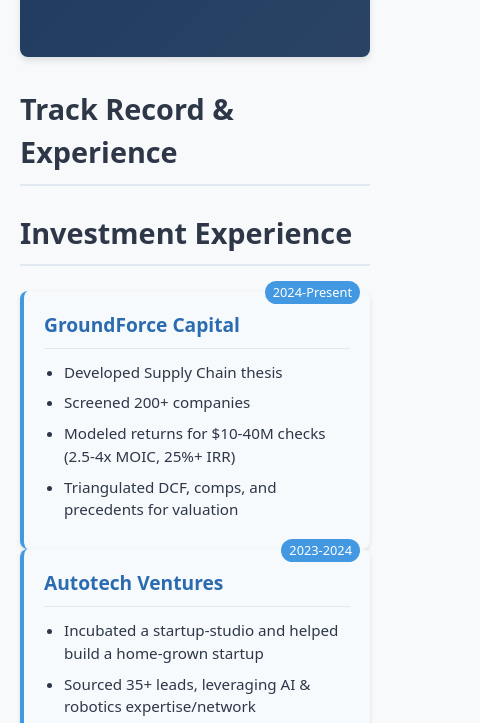
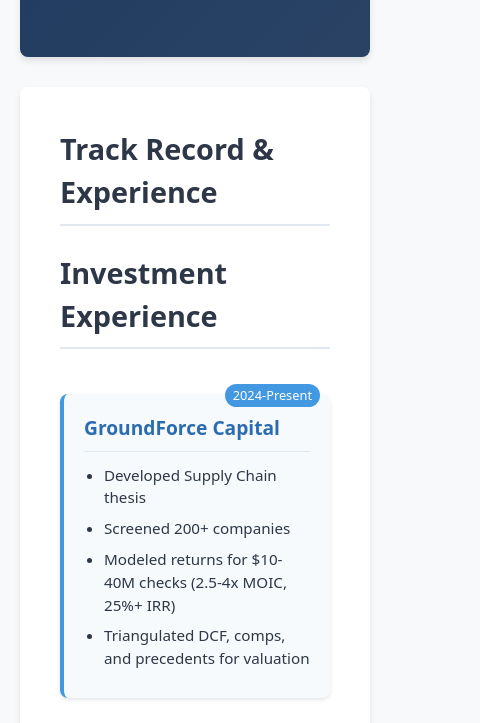
Before and after one commit to NUbivek/NUbivek.github.io, a plain HTML site: page index.html in a window 390 px wide. Shown: the part 464-1187 px from the top of the page, 480 px wide, since content can reach past the window. Drawn offline with Linux system fonts and the light colour scheme.

Commit message:
Update index.html
Final full side by side

```diff
--- a/index.html
+++ b/index.html
@@ -2,7 +2,7 @@
 <html>
 <head>
     <style>
-        /* Base styles remain the same */
+        /* Base styles */
         body {
             font-family: system-ui, -apple-system, sans-serif;
             line-height: 1.5;
@@ -10,28 +10,45 @@
             padding: 20px;
             background: #f8f9fa;
             color: #2d3748;
+            display: flex;
+            flex-direction: column;
+            align-items: center;
         }
+
+        .container {
+            max-width: 1200px;
+            width: 100%;
+            margin: 0 auto;
+        }
+
         .slide {
             background: white;
             border-radius: 8px;
             padding: 40px;
             margin-bottom: 30px;
             box-shadow: 0 4px 6px rgba(0,0,0,0.1);
+            width: 100%;
+            max-width: 1200px;
+            box-sizing: border-box;
         }
+
         .title-slide {
             background: linear-gradient(135deg, #1a365d, #2a4365);
             color: white;
             text-align: center;
             padding: 60px 40px;
         }
+
         h1, h2, h3, .subtitle {
             margin: 0;
         }
+
         .title-slide h1 {
             color: white;
             font-size: 3em;
             margin-bottom: 10px;
         }
+
         h2 {
             font-size: 1.8em;
             color: #2d3748;
@@ -39,30 +56,33 @@
             border-bottom: 2px solid #e2e8f0;
             padding-bottom: 10px;
         }
+
         h3 {
             font-size: 1.4em;
             color: #4a5568;
             margin: 0 0 10px;
         }
+
         .subtitle {
             font-size: 1.2em;
             color: #718096;
             margin-bottom: 30px;
         }
 
-        /* New experience timeline styles */
-        .experience-grid {
+        /* Experience section styles */
+        .experience-container {
             display: grid;
-            grid-template-columns: repeat(3, 1fr);
-            gap: 20px;
-            position: relative;
-            padding-top: 30px;
+            grid-template-columns: 1fr 1fr;
+            gap: 30px;
+            margin-top: 20px;
         }
-        .experience-column {
+
+        .experience-category {
             display: flex;
             flex-direction: column;
             gap: 20px;
         }
+
         .experience-box {
             background: #f7fafc;
             border-radius: 8px;
@@ -71,11 +91,14 @@
             border-left: 4px solid #4299e1;
             box-shadow: 0 2px 4px rgba(0,0,0,0.1);
             transition: transform 0.2s ease;
+            margin-bottom: 20px;
         }
+
         .experience-box:hover {
             transform: translateY(-2px);
             box-shadow: 0 4px 6px rgba(0,0,0,0.1);
         }
+
         .experience-box h3 {
             color: #2b6cb0;
             font-size: 1.2em;
@@ -83,14 +106,17 @@
             padding-bottom: 8px;
             margin-bottom: 12px;
         }
+
         .experience-box ul {
             margin: 0;
             padding-left: 20px;
         }
+
         .experience-box li {
             margin-bottom: 8px;
             font-size: 0.95em;
         }
+
         .experience-date {
             position: absolute;
             top: -10px;
@@ -101,6 +127,7 @@
             border-radius: 12px;
             font-size: 0.8em;
         }
+
         .strategic-note {
             font-style: italic;
             color: #4a5568;
@@ -108,34 +135,39 @@
             margin-bottom: 8px;
         }
 
-        /* Rest of the styles remain the same */
+        /* Grid layouts */
         .grid-2 {
             display: grid;
             grid-template-columns: repeat(2, 1fr);
             gap: 20px;
             margin: 20px 0;
         }
+
         .card {
             background: #edf2f7;
             padding: 20px;
             border-radius: 8px;
         }
+
         .market-stat {
             background: #ebf8ff;
             padding: 15px;
             border-radius: 8px;
             margin: 10px 0;
         }
+
         .stat-number {
             font-size: 2em;
             font-weight: bold;
             color: #2b6cb0;
         }
+
         .sub-stat {
             font-size: 0.9em;
             color: #4a5568;
             margin-top: 5px;
         }
+
         .quote {
             font-style: italic;
             text-align: center;
@@ -146,9 +178,25 @@
             background: #f7fafc;
             border-radius: 8px;
         }
+
         .blue-bold {
             color: #2b6cb0;
             font-weight: bold;
+        }
+
+        /* Responsive adjustments */
+        @media (max-width: 1024px) {
+            .container {
+                padding: 0 20px;
+            }
+
+            .experience-container {
+                grid-template-columns: 1fr;
+            }
+
+            .grid-2 {
+                grid-template-columns: 1fr;
+            }
         }
     </style>
 </head>
@@ -163,9 +211,8 @@
     </div>
 </div>
 
-    <div class="container">
-        <section class="section">
-            <h2 class="section-title">Track Record & Experience</h2>
+<div class="slide">
+    <h2>Track Record & Experience</h2>
     <div class="experience-container">
         <div class="experience-category">
             <h2>Investment Experience</h2>
@@ -231,7 +278,6 @@
             </div>
         </div>
     </div>
-        </section>
 </div>
 
 <!-- Rest of the slides remain exactly the same -->
```
Lines whose indentation alone changed are shown as unchanged.
